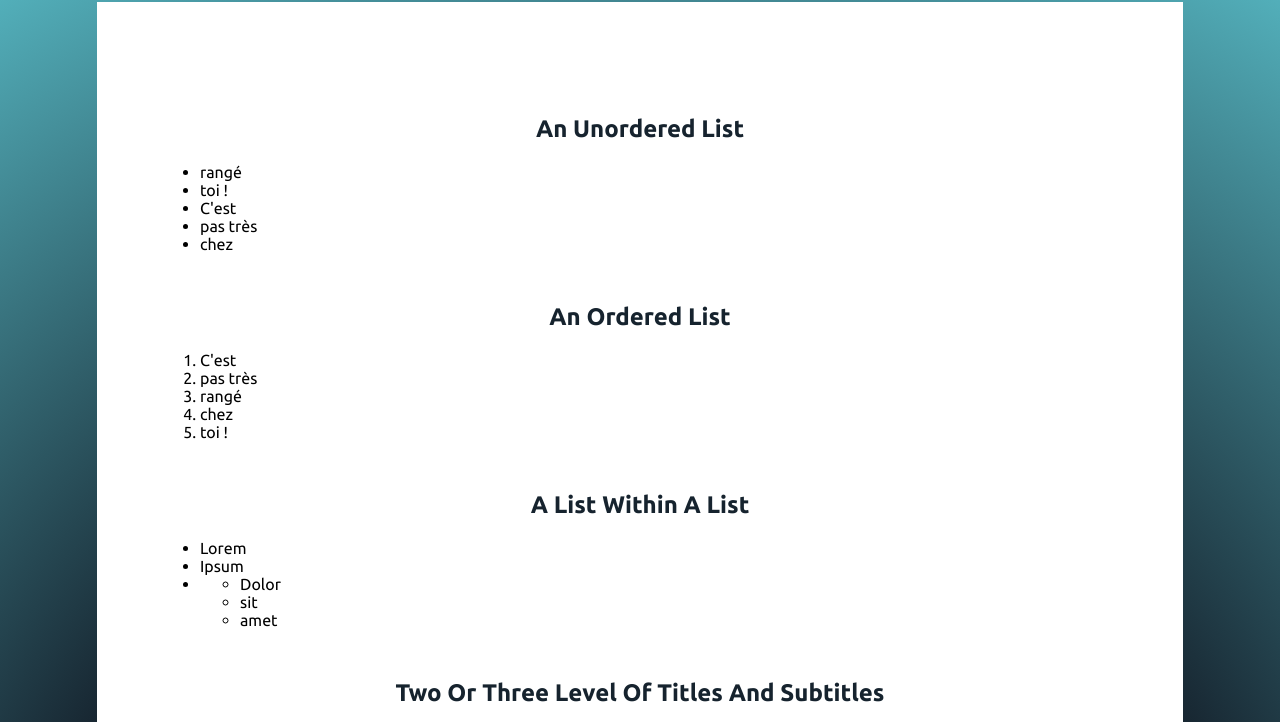
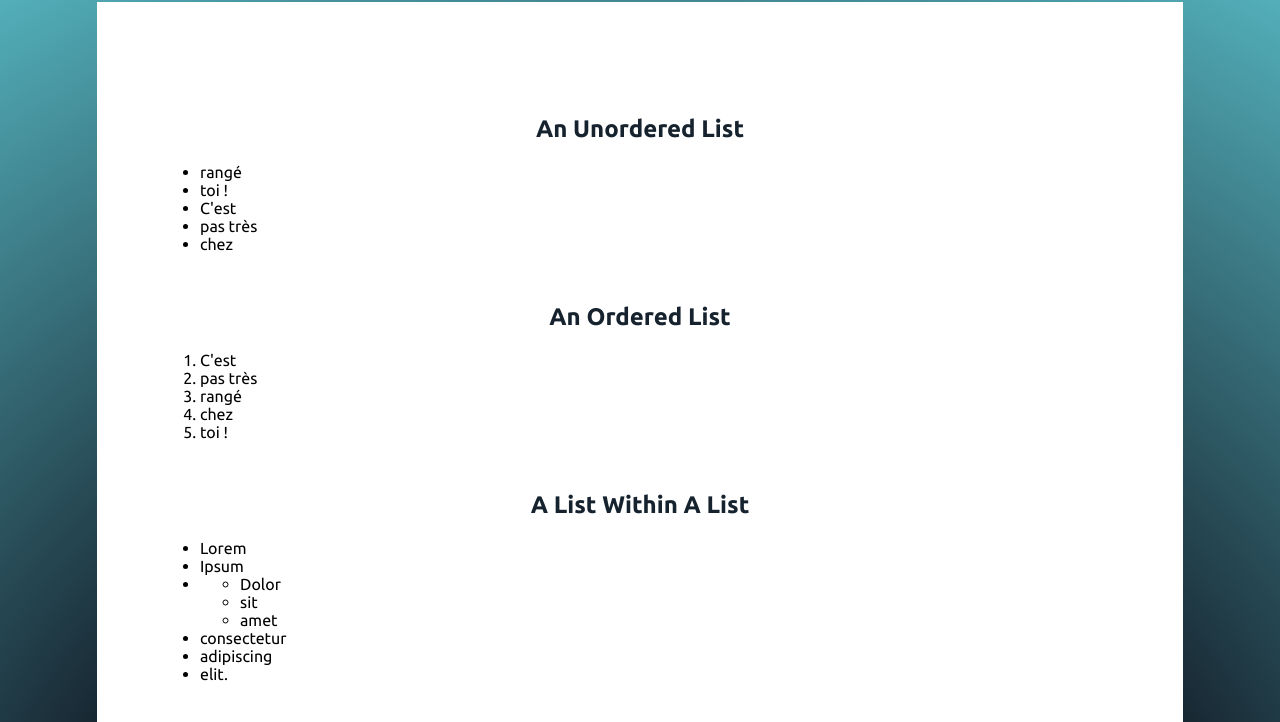
Before and after one commit to nathalie-anneessens/markdown-warmup-html, a plain HTML site: page index.html in a window 1280 px wide. Shown: the part 78-800 px from the top of the page. Drawn offline with Linux system fonts and the light colour scheme.

Commit message:
Rajouts de balises

```diff
--- a/index.html
+++ b/index.html
@@ -49,6 +49,9 @@
                         <li>amet</li>
                     </ul>
                 </li>
+                <li>consectetur</li>
+                <li>adipiscing</li>
+                <li>elit.</li>
             </ul>
         </article>
         <article>
```
